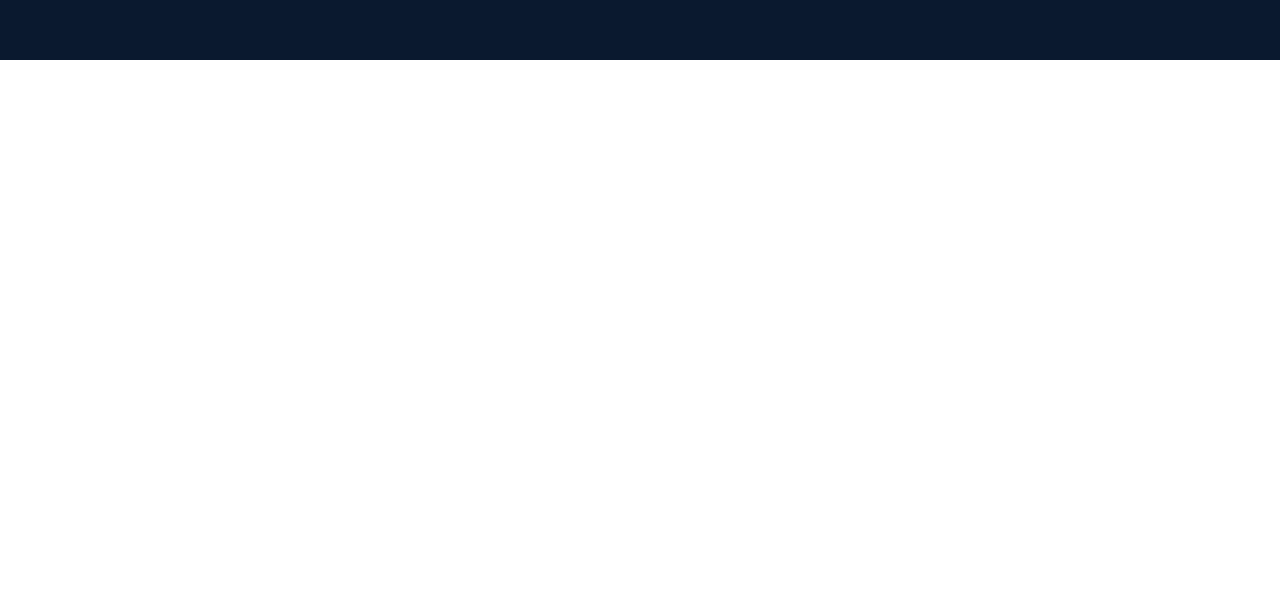
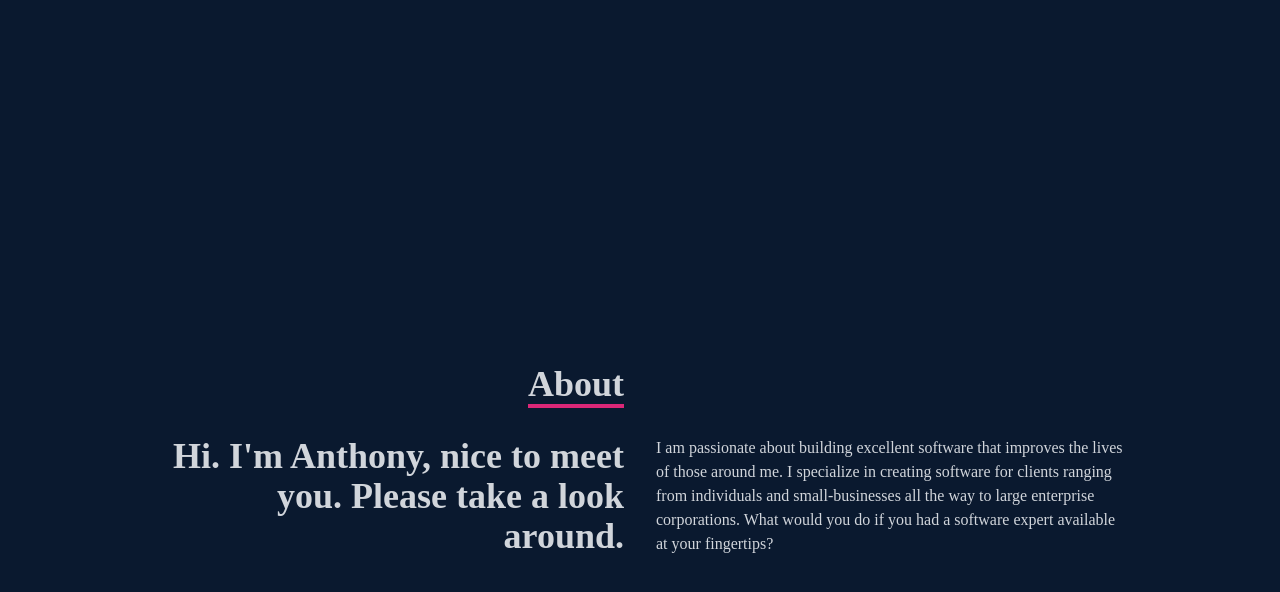
Before and after one commit to AnthonyKarloBantugan/portfolio, a React (Create React App) app: page / in a window 1280 px wide. Shown: the part 740-1332 px from the top of the page. Before the commit the page ends 800 px from the top, so only its background shows below. Built offline with nearby package versions, Linux system fonts and the light colour scheme.

Commit message:
done with About component

```diff
--- a/src/App.js
+++ b/src/App.js
@@ -1,3 +1,4 @@
+import About from "./components/About";
 import Home from "./components/Home";
 import Navbar from "./components/Navbar";
 
@@ -6,6 +7,7 @@
 		<div>
 			<Navbar />
 			<Home />
+			<About />
 		</div>
 	);
 }
--- a/src/components/About.jsx
+++ b/src/components/About.jsx
@@ -1,7 +1,39 @@
 import React from "react";
 
 const About = () => {
-	return <div>About</div>;
+	return (
+		<div className="w-full h-screen bg-[#0a192f] text-gray-300">
+			<div className="flex flex-col justify-center items-center w-full h-full">
+				<div className="max-w-[1000px] w-full grid grid-cols-2 gap-8">
+					<div className="sm:text-right pb-8 pl-4">
+						<p className="text-4xl font-bold inline border-b-4 border-pink-600">
+							About
+						</p>
+					</div>
+					<div></div>
+				</div>
+				<div className="max-w-[1000px] w-full grid sm:grid-cols-2 gap-8 px-4">
+					<div className="sm:text-right text-4xl font-bold">
+						<p>
+							Hi. I'm Anthony, nice to meet you. Please take a
+							look around.
+						</p>
+					</div>
+					<div>
+						<p>
+							I am passionate about building excellent software
+							that improves the lives of those around me. I
+							specialize in creating software for clients ranging
+							from individuals and small-businesses all the way to
+							large enterprise corporations. What would you do if
+							you had a software expert available at your
+							fingertips?
+						</p>
+					</div>
+				</div>
+			</div>
+		</div>
+	);
 };
 
 export default About;
```
